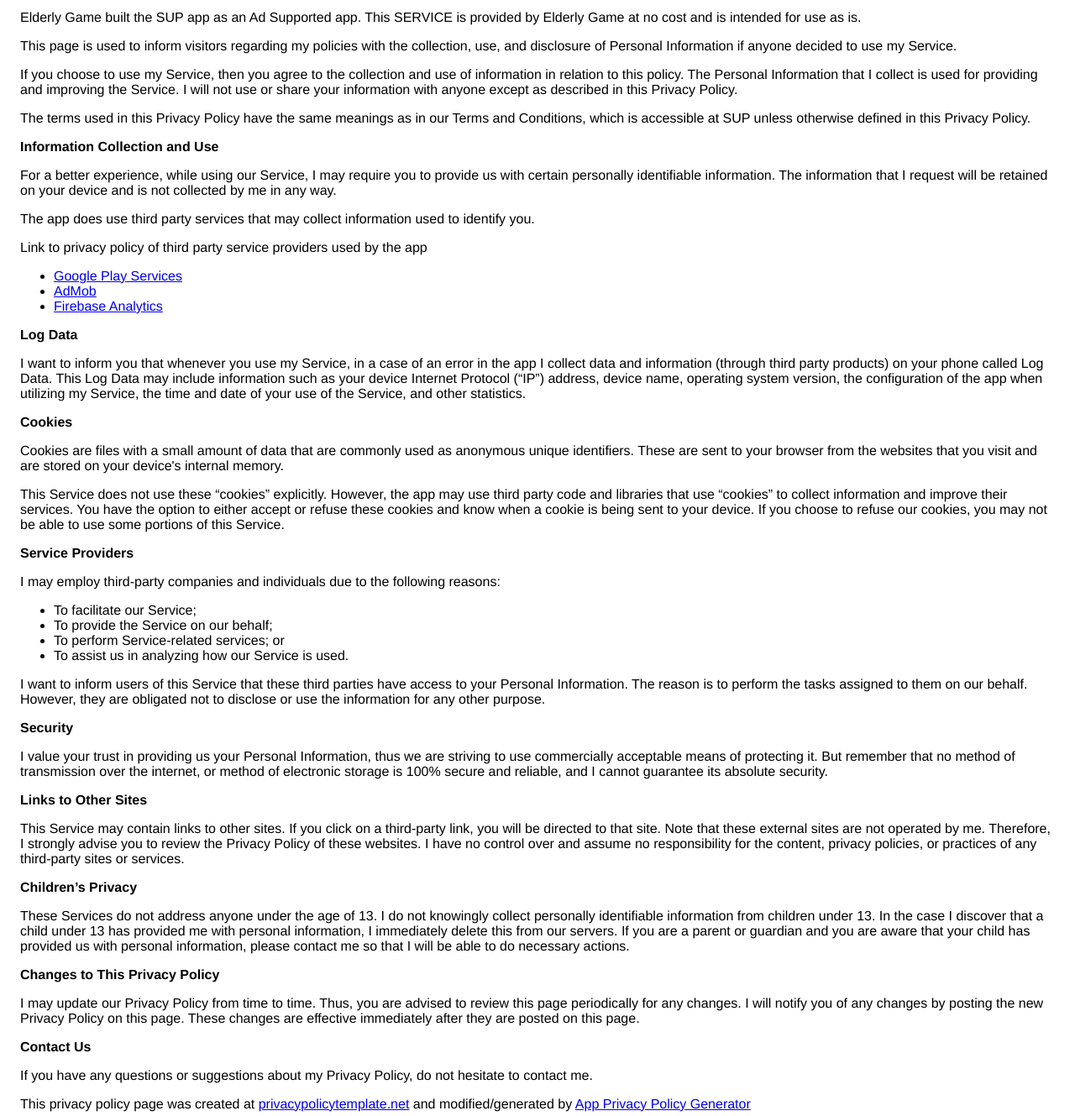
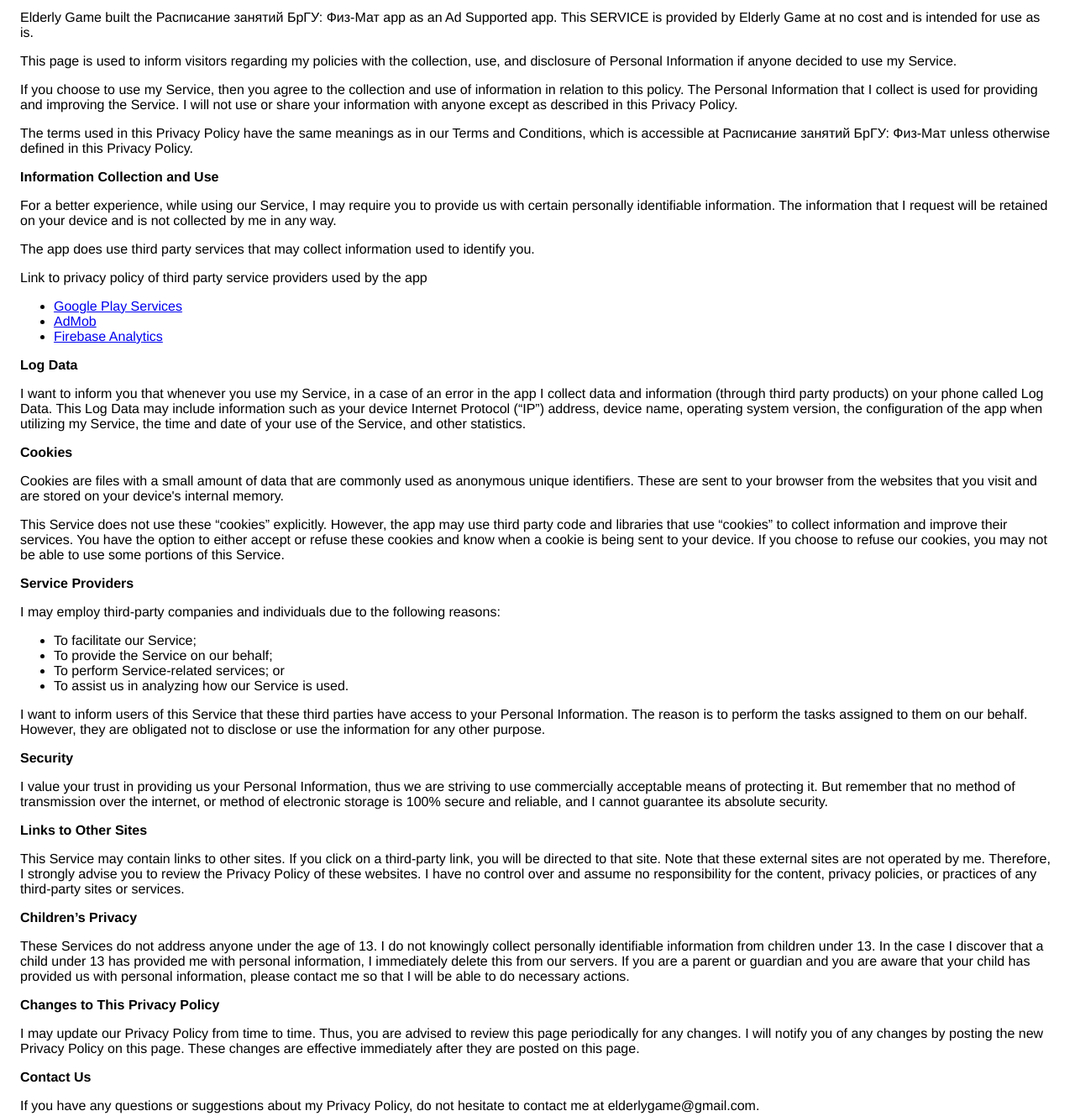
Before and after one commit to PrivacyPolicyCo/PP.github.io, a plain HTML site: page index.html in a window 1280 px wide. Shown: the part 80-1409 px from the top of the page at 84% size. Drawn offline with Linux system fonts and the light colour scheme.

Commit message:
Update index.html

```diff
--- a/index.html
+++ b/index.html
@@ -7,55 +7,116 @@
       <style> body { font-family: 'Helvetica Neue', Helvetica, Arial, sans-serif; padding:1em; } </style>
     </head>
     <body>
-    <h2>Privacy Policy</h2> <p> Elderly Game built the SUP app as an Ad Supported app. This SERVICE is provided by
-                    Elderly Game at no cost and is intended for use as is.
-                  </p> <p>This page is used to inform visitors regarding my policies with the collection, use, and disclosure
-                    of Personal Information if anyone decided to use my Service.
-                  </p> <p>If you choose to use my Service, then you agree to the collection and use of information in
-                    relation to this policy. The Personal Information that I collect is used for providing and improving
-                    the Service. I will not use or share your information with anyone except as described
-                    in this Privacy Policy.
-                  </p> <p>The terms used in this Privacy Policy have the same meanings as in our Terms and Conditions, which is
-                    accessible at SUP unless otherwise defined in this Privacy Policy.
-                  </p> <p><strong>Information Collection and Use</strong></p> <p>For a better experience, while using our Service, I may require you to provide us with certain
-                    personally identifiable information. The information that I request will be retained on your device and is not collected by me in any way.
-                  </p> <p>The app does use third party services that may collect information used to identify you.</p> <div><p>Link to privacy policy of third party service providers used by the app</p> <ul><li><a href="https://www.google.com/policies/privacy/" target="_blank">Google Play Services</a></li><li><a href="https://support.google.com/admob/answer/6128543?hl=en" target="_blank">AdMob</a></li><li><a href="https://firebase.google.com/policies/analytics" target="_blank">Firebase Analytics</a></li><!----><!----><!----><!----><!----></ul></div> <p><strong>Log Data</strong></p> <p> I want to inform you that whenever you use my Service, in a case of
-                    an error in the app I collect data and information (through third party products) on your phone
-                    called Log Data. This Log Data may include information such as your device Internet Protocol (“IP”) address,
-                    device name, operating system version, the configuration of the app when utilizing my Service,
-                    the time and date of your use of the Service, and other statistics.
-                  </p> <p><strong>Cookies</strong></p> <p>Cookies are files with a small amount of data that are commonly used as anonymous unique identifiers.
-                    These are sent to your browser from the websites that you visit and are stored on your device's internal
-                    memory.
-                  </p> <p>This Service does not use these “cookies” explicitly. However, the app may use third party code and
-                    libraries that use “cookies” to collect information and improve their services. You have the option to
-                    either accept or refuse these cookies and know when a cookie is being sent to your device. If you choose
-                    to refuse our cookies, you may not be able to use some portions of this Service.
-                  </p> <p><strong>Service Providers</strong></p> <p> I may employ third-party companies and individuals due to the following reasons:</p> <ul><li>To facilitate our Service;</li> <li>To provide the Service on our behalf;</li> <li>To perform Service-related services; or</li> <li>To assist us in analyzing how our Service is used.</li></ul> <p> I want to inform users of this Service that these third parties have access to
-                    your Personal Information. The reason is to perform the tasks assigned to them on our behalf. However,
-                    they are obligated not to disclose or use the information for any other purpose.
-                  </p> <p><strong>Security</strong></p> <p> I value your trust in providing us your Personal Information, thus we are striving
-                    to use commercially acceptable means of protecting it. But remember that no method of transmission over
-                    the internet, or method of electronic storage is 100% secure and reliable, and I cannot guarantee
-                    its absolute security.
-                  </p> <p><strong>Links to Other Sites</strong></p> <p>This Service may contain links to other sites. If you click on a third-party link, you will be directed
-                    to that site. Note that these external sites are not operated by me. Therefore, I strongly
-                    advise you to review the Privacy Policy of these websites. I have no control over
-                    and assume no responsibility for the content, privacy policies, or practices of any third-party sites
-                    or services.
-                  </p> <p><strong>Children’s Privacy</strong></p> <p>These Services do not address anyone under the age of 13. I do not knowingly collect
-                    personally identifiable information from children under 13. In the case I discover that a child
-                    under 13 has provided me with personal information, I immediately delete this from
-                    our servers. If you are a parent or guardian and you are aware that your child has provided us with personal
-                    information, please contact me so that I will be able to do necessary actions.
-                  </p> <p><strong>Changes to This Privacy Policy</strong></p> <p> I may update our Privacy Policy from time to time. Thus, you are advised to review
-                    this page periodically for any changes. I will notify you of any changes by posting
-                    the new Privacy Policy on this page. These changes are effective immediately after they are posted on
-                    this page.
-                  </p> <p><strong>Contact Us</strong></p> <p>If you have any questions or suggestions about my Privacy Policy, do not hesitate to contact
-                    me.
-                  </p> <p>This privacy policy page was created at <a href="https://privacypolicytemplate.net" target="_blank">privacypolicytemplate.net</a>
-                    and modified/generated by <a href="https://app-privacy-policy-generator.firebaseapp.com/" target="_blank">App
-                      Privacy Policy Generator</a></p>
+    <h2>Privacy Policy</h2> <p>
+                    Elderly Game built the Расписание занятий БрГУ: Физ-Мат app as
+                    an Ad Supported app. This SERVICE is provided by
+                    Elderly Game at no cost and is intended for
+                    use as is.
+                  </p> <p>
+                    This page is used to inform visitors regarding
+                    my policies with the collection, use, and
+                    disclosure of Personal Information if anyone decided to use
+                    my Service.
+                  </p> <p>
+                    If you choose to use my Service, then you agree
+                    to the collection and use of information in relation to this
+                    policy. The Personal Information that I collect is
+                    used for providing and improving the Service.
+                    I will not use or share your
+                    information with anyone except as described in this Privacy
+                    Policy.
+                  </p> <p>
+                    The terms used in this Privacy Policy have the same meanings
+                    as in our Terms and Conditions, which is accessible at
+                    Расписание занятий БрГУ: Физ-Мат unless otherwise defined in this Privacy
+                    Policy.
+                  </p> <p><strong>Information Collection and Use</strong></p> <p>
+                    For a better experience, while using our Service,
+                    I may require you to provide us with certain
+                    personally identifiable information. The
+                    information that I request will be
+                    retained on your device and is not collected by me in any way.
+                  </p> <p>
+                    The app does use third party services that may collect
+                    information used to identify you.
+                  </p> <div><p>
+                      Link to privacy policy of third party service providers
+                      used by the app
+                    </p> <ul><li><a href="https://www.google.com/policies/privacy/" target="_blank">Google Play Services</a></li><li><a href="https://support.google.com/admob/answer/6128543?hl=en" target="_blank">AdMob</a></li><li><a href="https://firebase.google.com/policies/analytics" target="_blank">Firebase Analytics</a></li><!----><!----><!----><!----><!----><!----><!----><!----></ul></div> <p><strong>Log Data</strong></p> <p>
+                    I want to inform you that whenever
+                    you use my Service, in a case of an error in the
+                    app I collect data and information (through third
+                    party products) on your phone called Log Data. This Log Data
+                    may include information such as your device Internet
+                    Protocol (“IP”) address, device name, operating system
+                    version, the configuration of the app when utilizing
+                    my Service, the time and date of your use of the
+                    Service, and other statistics.
+                  </p> <p><strong>Cookies</strong></p> <p>
+                    Cookies are files with a small amount of data that are
+                    commonly used as anonymous unique identifiers. These are
+                    sent to your browser from the websites that you visit and
+                    are stored on your device's internal memory.
+                  </p> <p>
+                    This Service does not use these “cookies” explicitly.
+                    However, the app may use third party code and libraries that
+                    use “cookies” to collect information and improve their
+                    services. You have the option to either accept or refuse
+                    these cookies and know when a cookie is being sent to your
+                    device. If you choose to refuse our cookies, you may not be
+                    able to use some portions of this Service.
+                  </p> <p><strong>Service Providers</strong></p> <p>
+                    I may employ third-party companies
+                    and individuals due to the following reasons:
+                  </p> <ul><li>To facilitate our Service;</li> <li>To provide the Service on our behalf;</li> <li>To perform Service-related services; or</li> <li>To assist us in analyzing how our Service is used.</li></ul> <p>
+                    I want to inform users of this
+                    Service that these third parties have access to your
+                    Personal Information. The reason is to perform the tasks
+                    assigned to them on our behalf. However, they are obligated
+                    not to disclose or use the information for any other
+                    purpose.
+                  </p> <p><strong>Security</strong></p> <p>
+                    I value your trust in providing us
+                    your Personal Information, thus we are striving to use
+                    commercially acceptable means of protecting it. But remember
+                    that no method of transmission over the internet, or method
+                    of electronic storage is 100% secure and reliable, and
+                    I cannot guarantee its absolute security.
+                  </p> <p><strong>Links to Other Sites</strong></p> <p>
+                    This Service may contain links to other sites. If you click
+                    on a third-party link, you will be directed to that site.
+                    Note that these external sites are not operated by
+                    me. Therefore, I strongly advise you to
+                    review the Privacy Policy of these websites.
+                    I have no control over and assume no
+                    responsibility for the content, privacy policies, or
+                    practices of any third-party sites or services.
+                  </p> <p><strong>Children’s Privacy</strong></p> <p>
+                    These Services do not address anyone under the age of 13.
+                    I do not knowingly collect personally
+                    identifiable information from children under 13. In the case
+                    I discover that a child under 13 has provided
+                    me with personal information,
+                    I immediately delete this from our servers. If you
+                    are a parent or guardian and you are aware that your child
+                    has provided us with personal information, please contact
+                    me so that I will be able to do
+                    necessary actions.
+                  </p> <p><strong>Changes to This Privacy Policy</strong></p> <p>
+                    I may update our Privacy Policy from
+                    time to time. Thus, you are advised to review this page
+                    periodically for any changes. I will
+                    notify you of any changes by posting the new Privacy Policy
+                    on this page. These changes are effective immediately after
+                    they are posted on this page.
+                  </p> <p><strong>Contact Us</strong></p> <p>
+                    If you have any questions or suggestions about
+                    my Privacy Policy, do not hesitate to contact
+                    me at elderlygame@gmail.com.
+                  </p> <p>
+                    This privacy policy page was created at
+                    <a href="https://privacypolicytemplate.net" target="_blank">privacypolicytemplate.net</a>
+                    and modified/generated by
+                    <a href="https://app-privacy-policy-generator.firebaseapp.com/" target="_blank">App Privacy Policy Generator</a></p>
     </body>
     </html>
```
